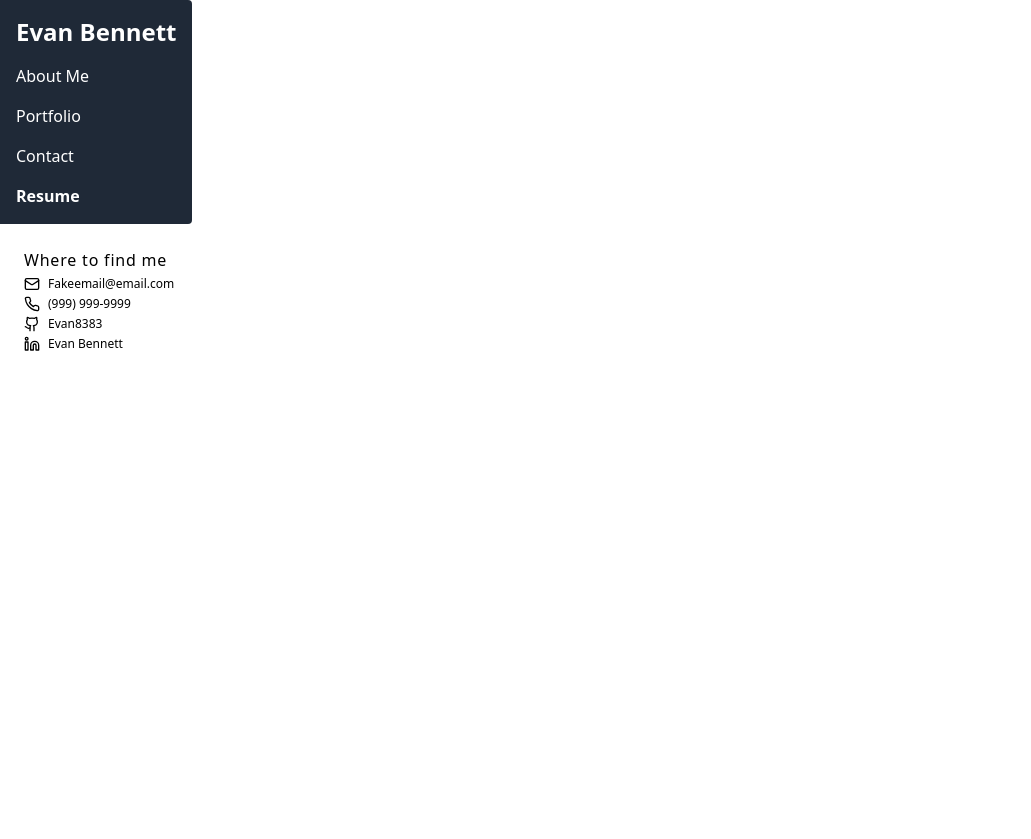
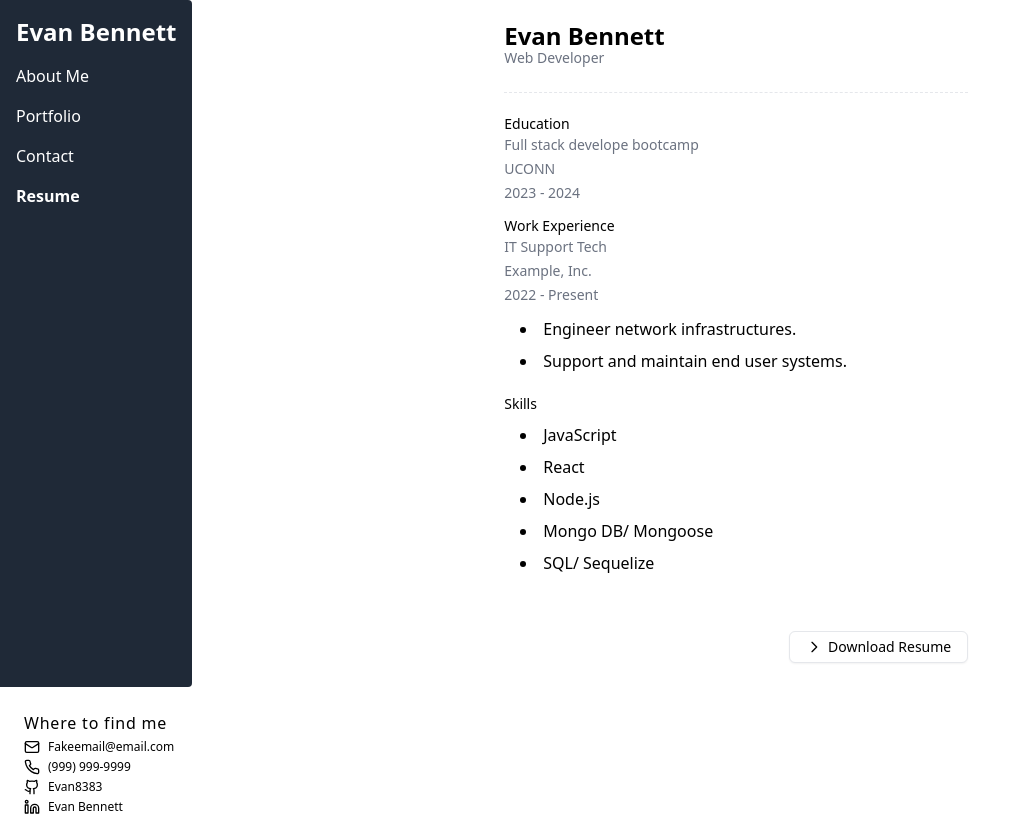
Before and after one commit to Evan8383/react-portfolio-template, a React (Vite) app: page /resume in a window 1280 px wide. Shown: the whole page, without its empty margins (0-1031 px from the left). Before the commit the page ends 800 px from the top, so only its background shows below. Built offline with nearby package versions, Linux system fonts and the light colour scheme.

Commit message:
added resume page

```diff
--- a/src/pages/Resume.jsx
+++ b/src/pages/Resume.jsx
@@ -1,5 +1,62 @@
-function Resume() {
+export default function Resume() {
+  return (
+    <div className="w-full max-w-lg mx-auto">
+      <div className="p-4 md:p-6">
+        <div className="flex items-center space-x-4">
+          <div className="flex-1">
+            <div className="text-2xl font-semibold leading-none">Evan Bennett</div>
+            <div className="text-sm text-gray-500">Web Developer</div>
+          </div>
+        </div>
+        <div className="border-t border-gray-200 border-dashed my-6" />
+        <div className="space-y-4">
+          <div className="space-y-1">
+            <div className="text-sm font-medium leading-none">Education</div>
+            <div className="text-sm text-gray-500">Full stack develope bootcamp</div>
+            <div className="text-sm text-gray-500">UCONN</div>
+            <div className="text-sm text-gray-500">2023 - 2024</div>
+          </div>
+          <div className="space-y-1">
+            <div className="text-sm font-medium leading-none">Work Experience</div>
+            <div className="text-sm text-gray-500">IT Support Tech</div>
+            <div className="text-sm text-gray-500">Example, Inc.</div>
+            <div className="text-sm text-gray-500">2022 - Present</div>
+            <ul className="list-disc list-inside ml-4 grid gap-2 py-2">
+              <li>Engineer network infrastructures.</li>
+              <li>Support and maintain end user systems.</li>
+            </ul>
+          </div>
+          <div className="space-y-1">
+            <div className="text-sm font-medium leading-none">Skills</div>
+            <ul className="list-disc list-inside ml-4 grid gap-2 py-2">
+              <li>JavaScript</li>
+              <li>React</li>
+              <li>Node.js</li>
+              <li>Mongo DB/ Mongoose</li>
+              <li>SQL/ Sequelize</li>
+            </ul>
+          </div>
+        </div>
+      </div>
+      <div className="flex justify-end p-4 md:p-6">
+        <a
+          className="inline-flex h-8 items-center rounded-md border border-gray-200 border-gray-200 bg-white px-4 text-sm font-medium shadow-sm gap-1.5"
+          href="src/assets/Resume.png"
+          download="EvanBennettResume.png"
 
+        >
+          <svg
+            className="w-4 h-4"
+            fill="none"
+            stroke="currentColor"
+            viewBox="0 0 24 24"
+            xmlns="http://www.w3.org/2000/svg"
+          >
+            <path d="M9 5l7 7-7 7" strokeLinecap="round" strokeLinejoin="round" strokeWidth={2} />
+          </svg>
+          Download Resume
+        </a>
+      </div>
+    </div>
+  )
 }
-
-export default Resume;
```
Also changed, not shown: src/assets/Resume.png (added).
